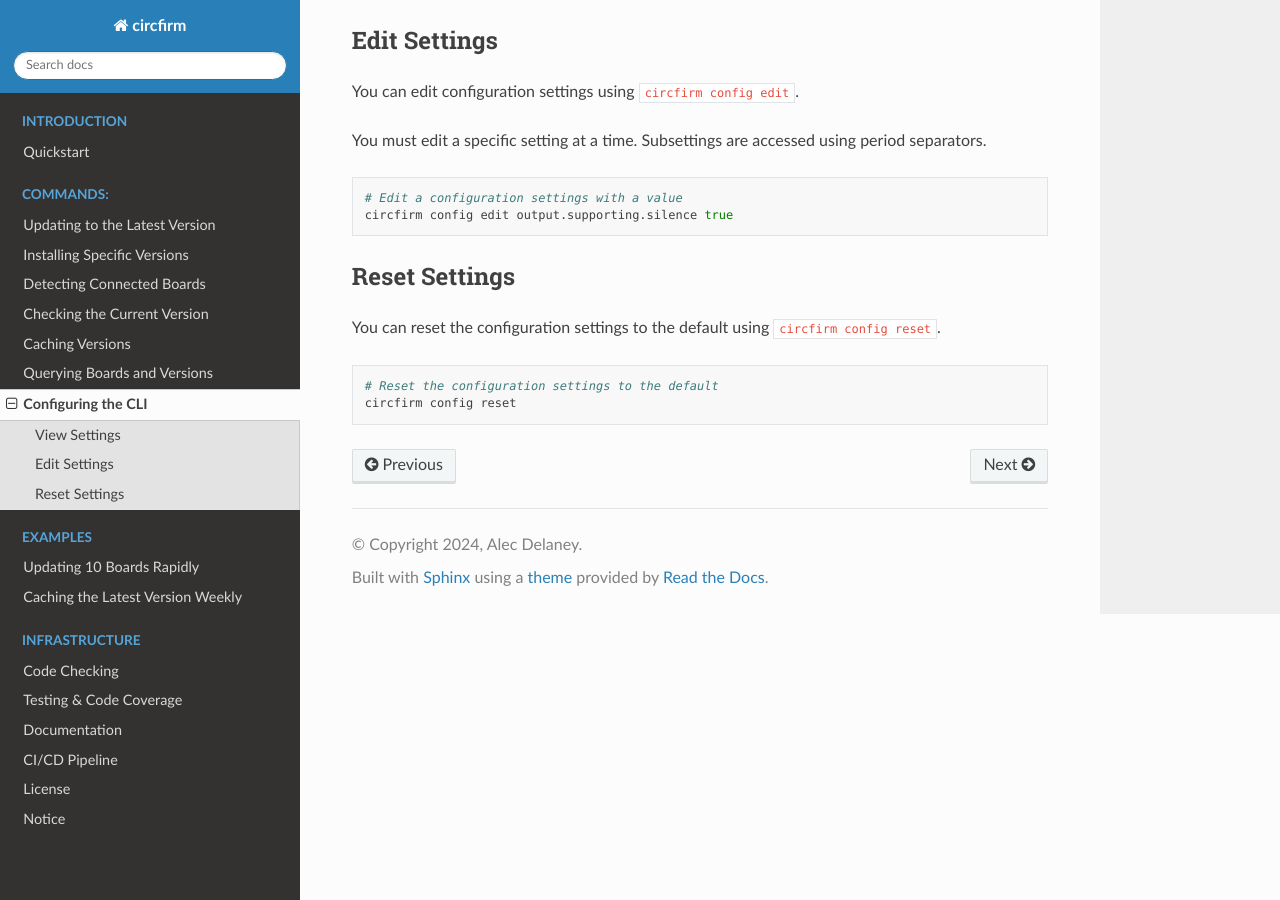
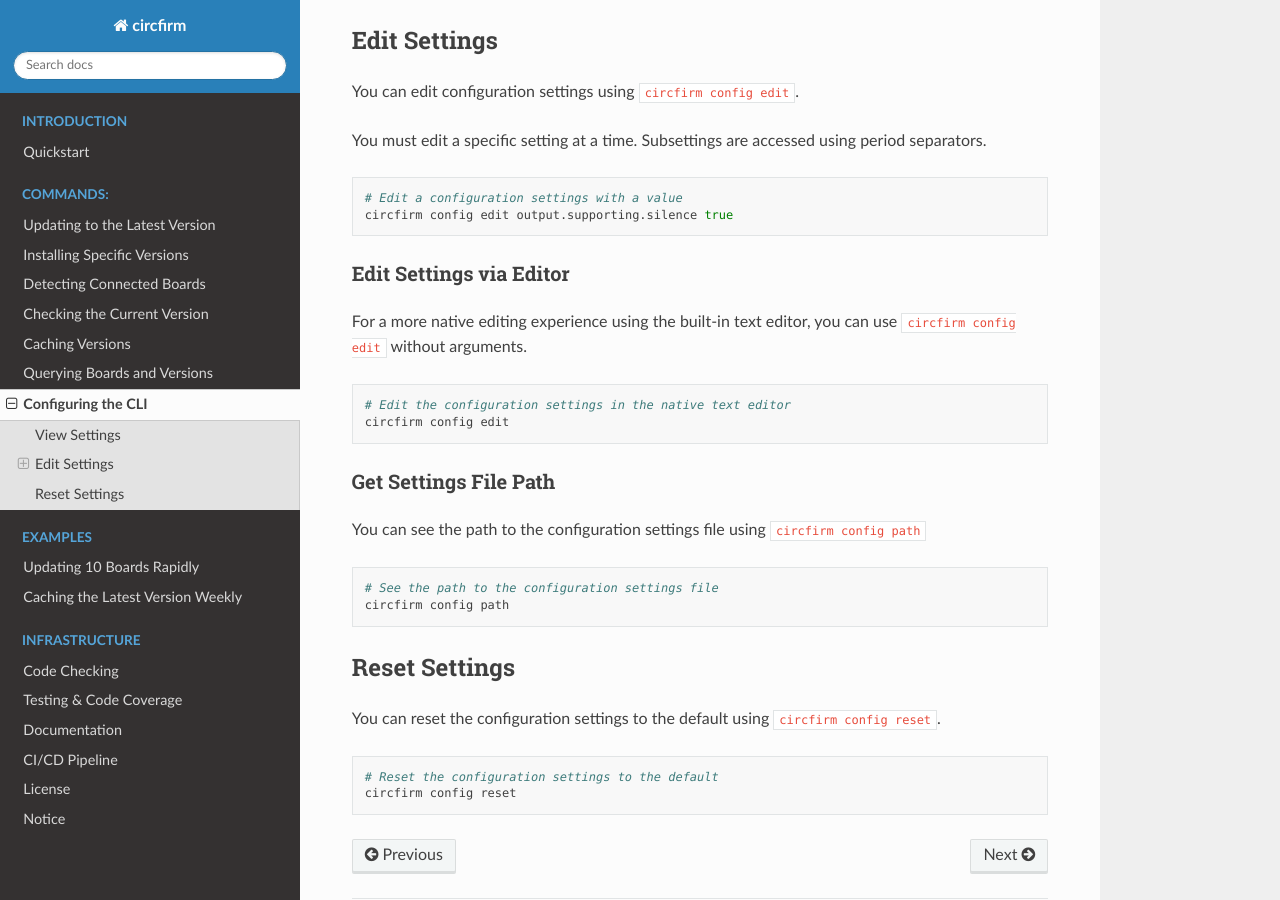
Before and after one commit to tekktrik/circfirm, a Sphinx documentation site: the page built from docs/commands/config.rst, in a window 1280 px wide and 900 px high, scrolled down 569 px. Built offline with Sphinx 7.4.7 and the Read the Docs theme 3.1.0, drawn with Linux system fonts in a browser that asks for light colours.

Commit message:
Add documentation for new config functionality

```diff
--- a/docs/commands/config.rst
+++ b/docs/commands/config.rst
@@ -36,6 +36,26 @@
     # Edit a configuration settings with a value
     circfirm config edit output.supporting.silence true
 
+Edit Settings via Editor
+^^^^^^^^^^^^^^^^^^^^^^^^
+
+For a more native editing experience using the built-in text editor, you can use ``circfirm config edit`` without arguments.
+
+.. code-block:: shell
+
+    # Edit the configuration settings in the native text editor
+    circfirm config edit
+
+Get Settings File Path
+^^^^^^^^^^^^^^^^^^^^^^
+
+You can see the path to the configuration settings file using ``circfirm config path``
+
+.. code-block:: shell
+
+    # See the path to the configuration settings file
+    circfirm config path
+
 Reset Settings
 --------------
 
```
